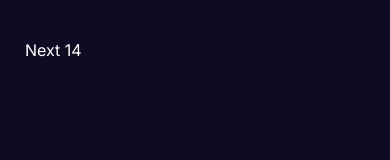
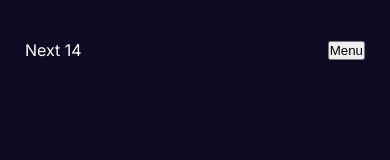
Before and after one commit to joharkhan99/next14-blog, a Next.js app: page / in a window 390 px wide. Shown: the top 160 px of the page. Built offline with nearby package versions, Linux system fonts and the light colour scheme.

Commit message:
Refactor navbar links component and add mobile menu functionality

```diff
--- a/src/components/navbar/links/Links.jsx
+++ b/src/components/navbar/links/Links.jsx
@@ -1,8 +1,9 @@
-import Link from "next/link";
+"use client";
+
+import { useState } from "react";
 import styles from "./links.module.css";
 import NavLink from "./navLink/navLink";
 
-function Links() {
 const links = [
   {
     title: "Homepage",
@@ -22,11 +23,15 @@ function Links() {
   },
 ];
 
+function Links() {
+  const [open, setOpen] = useState(false);
+
   // temporary values
   const session = true;
   const isAdmin = true;
 
   return (
+    <div className={styles.container}>
       <div className={styles.links}>
         {links.map((link) => (
           <NavLink key={link.title} item={link} />
@@ -41,6 +46,19 @@ function Links() {
           <NavLink item={{ title: "Login", path: "/login" }} />
         )}
       </div>
+
+      <button className={styles.menuButton} onClick={() => setOpen(!open)}>
+        Menu
+      </button>
+
+      {open && (
+        <div className={styles.mobileLinks}>
+          {links.map((link) => (
+            <NavLink key={link.title} item={link} />
+          ))}
+        </div>
+      )}
+    </div>
   );
 }
 
```
Lines whose indentation alone changed are shown as unchanged.
